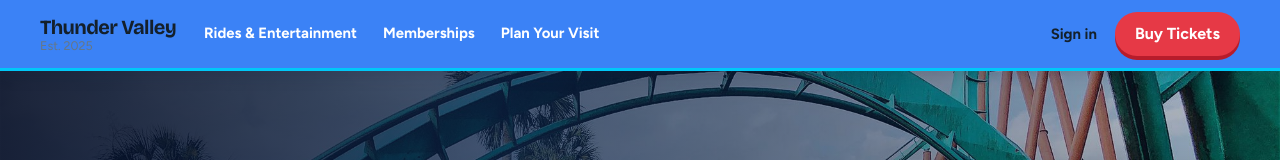
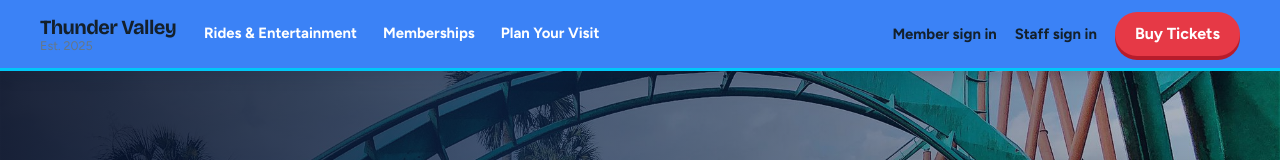
Before and after one commit to AlejandroJM0428/COSC-3380---Theme-Park-Project, a React (Vite) app in the folder client/: page / in a window 1280 px wide. Shown: the top 160 px of the page. Built offline with nearby package versions, Linux system fonts and the light colour scheme.

Commit message:
Signin links

```diff
--- a/client/src/components/AuthShell.jsx
+++ b/client/src/components/AuthShell.jsx
@@ -32,6 +32,8 @@ export default function AuthShell({ variant = 'member', role, title, children })
           </header>
           <div className="auth-body">{children}</div>
         </section>
+        {title === 'Member sign in' && <p className="auth-back">Park employee? <Link to="/staff/login">Staff sign in</Link></p>}
+        {title === 'Staff sign in' && <p className="auth-back">Park guest? <Link to="/member/login">Member sign in</Link></p>}
         <p className="auth-back"><Link to="/">← Back to the park home</Link></p>
       </main>
     </div>
--- a/client/src/components/PublicLayout.jsx
+++ b/client/src/components/PublicLayout.jsx
@@ -19,6 +19,7 @@ export default function PublicLayout() {
   const { user } = useAuth()
   const [menuOpen, setMenuOpen] = useState(false)
   const isCustomer = user?.role === 'Customer'
+  const isStaff = Boolean(user) && !isCustomer // staff and admins go to their own portal (/staff sends an admin on to /admin)
   const close = () => setMenuOpen(false)
 
   return (
@@ -33,11 +34,25 @@ export default function PublicLayout() {
 
           <nav id="pub-nav" className={`pub-nav ${menuOpen ? 'open' : ''}`} aria-label="Main navigation">
             {NAV.map((item) => <NavLink key={item.label} to={item.to} onClick={close}>{item.label}</NavLink>)}
-            <Link to={isCustomer ? '/member' : '/member/login'} className="pub-signin-mobile" onClick={close}>{isCustomer ? 'My account' : 'Sign in'}</Link>
+            {isStaff ? (
+              <Link to="/staff" className="pub-signin-mobile" onClick={close}>Staff portal</Link>
+            ) : (
+              <>
+                <Link to={isCustomer ? '/member' : '/member/login'} className="pub-signin-mobile" onClick={close}>{isCustomer ? 'My account' : 'Member sign in'}</Link>
+                {!isCustomer && <Link to="/staff/login" className="pub-signin-mobile" onClick={close}>Staff sign in</Link>}
+              </>
+            )}
           </nav>
 
           <div className="pub-actions">
-            <Link to={isCustomer ? '/member' : '/member/login'} className="pub-signin">{isCustomer ? 'My account' : 'Sign in'}</Link>
+            {isStaff ? (
+              <Link to="/staff" className="pub-signin">Staff portal</Link>
+            ) : (
+              <>
+                <Link to={isCustomer ? '/member' : '/member/login'} className="pub-signin">{isCustomer ? 'My account' : 'Member sign in'}</Link>
+                {!isCustomer && <Link to="/staff/login" className="pub-signin">Staff sign in</Link>}
+              </>
+            )}
             <Link to="/tickets" className="pub-buy" onClick={close}>Buy Tickets</Link>
             <button type="button" className="pub-menu-button" aria-expanded={menuOpen} aria-controls="pub-nav" onClick={() => setMenuOpen((v) => !v)}>
               <span className="sr-only">{menuOpen ? 'Close menu' : 'Open menu'}</span>
```
